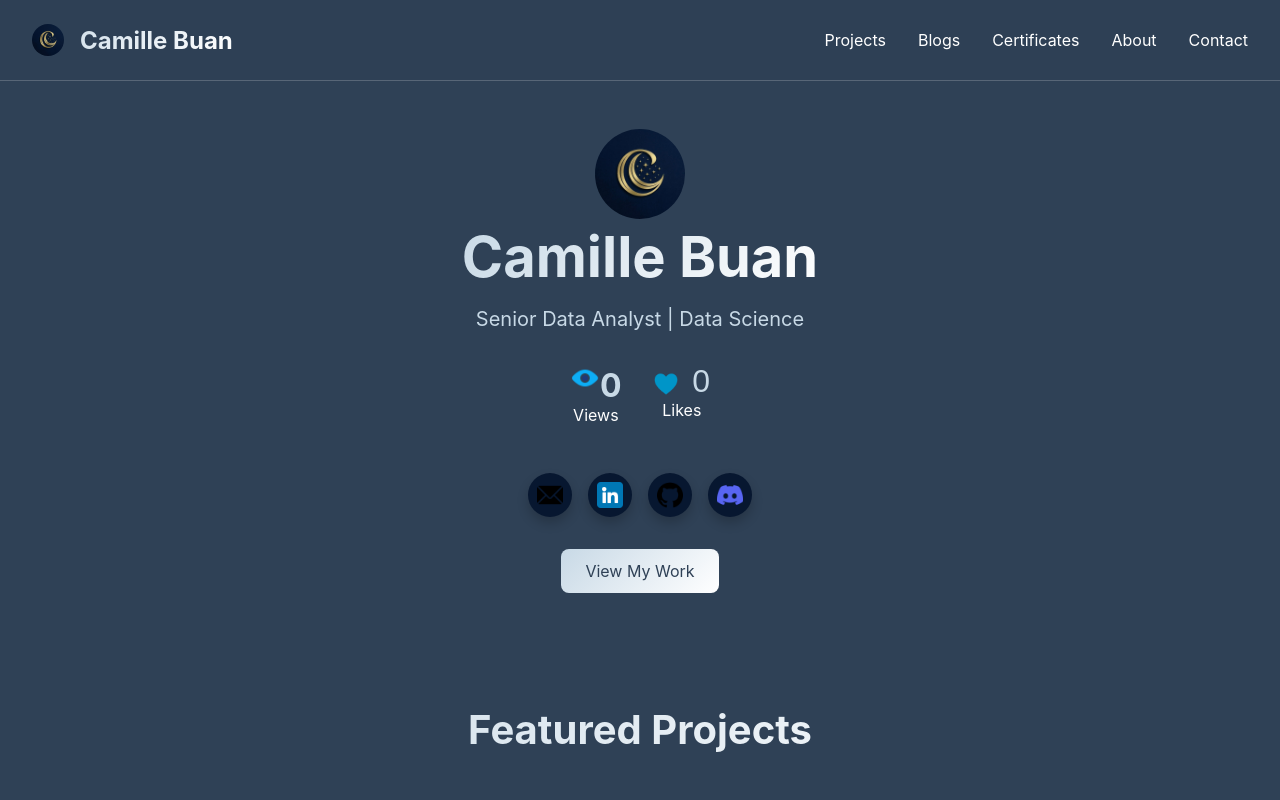
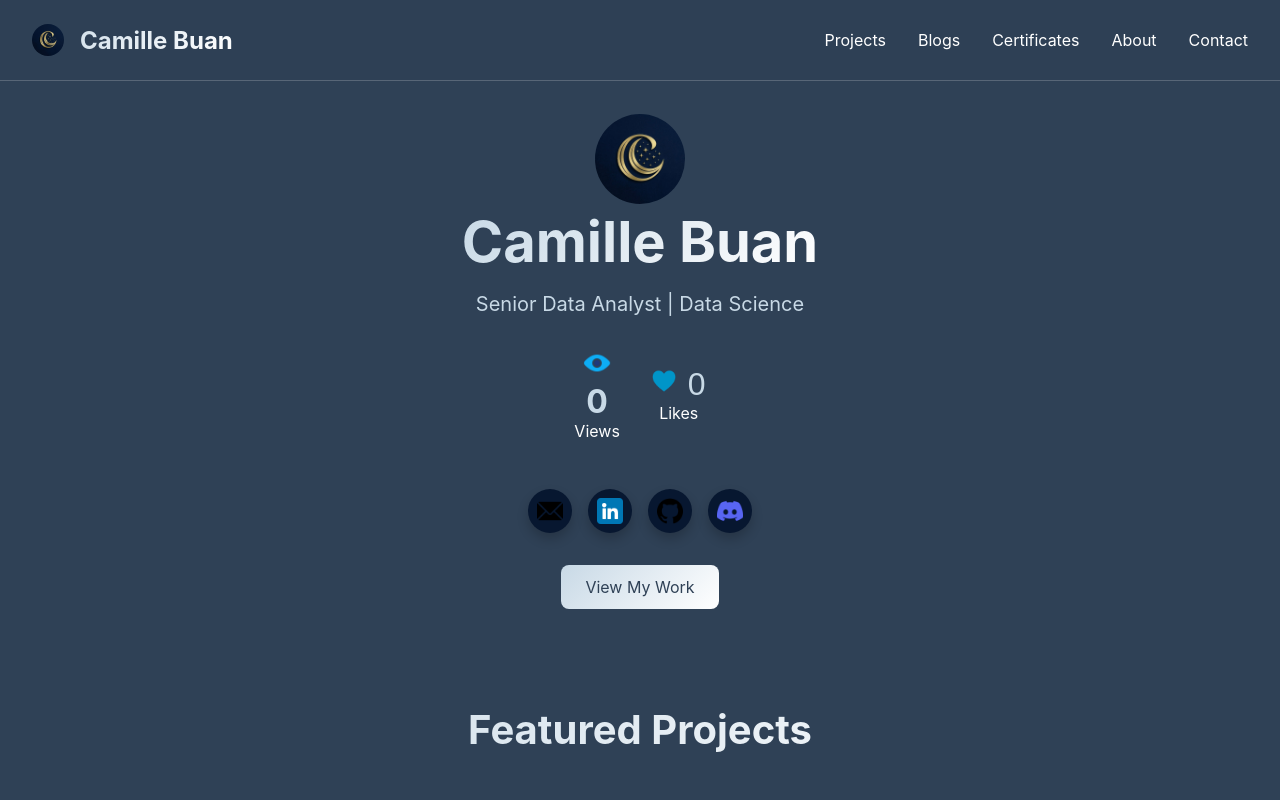
Before and after one commit to csbuan/my-portfolio, a Next.js app: page / in a window 1280 px wide. Shown: the top 800 px of the page. Built offline with nearby package versions, Linux system fonts and the light colour scheme; no server answers.

Commit message:
style: align view and like stats vertically and center in row

```diff
--- a/app/page.module.css
+++ b/app/page.module.css
@@ -194,12 +194,24 @@
 .stats {
   display: flex;
   justify-content: center;
+  align-items: center;
   gap: 2rem;
   margin: 2rem 0;
 }
 
 .statItem {
   text-align: center;
+  display: flex;
+  flex-direction: column;
+  align-items: center;
+  justify-content: center;
+}
+
+.viewIcon,
+.likeIcon,
+.statIcon {
+  display: block;
+  margin: 0 auto 0.35rem;
 }
 
 .statNumber {
@@ -281,6 +293,10 @@
   font-size: 2rem;
   cursor: pointer;
   color: var(--color-sky);
+  display: inline-flex;
+  align-items: center;
+  justify-content: center;
+  gap: 0.4rem;
 }
 
 .likeButton:disabled {
```
